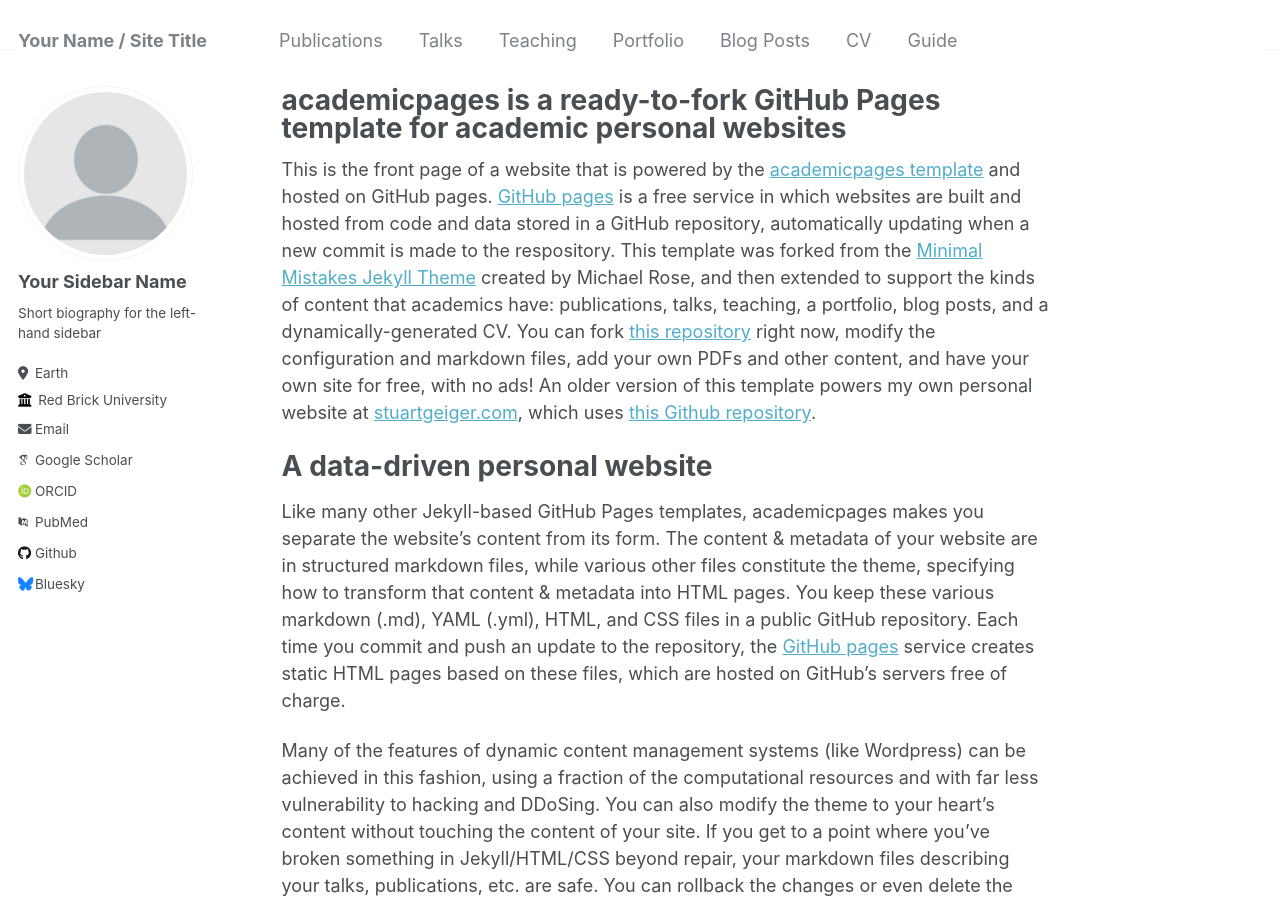
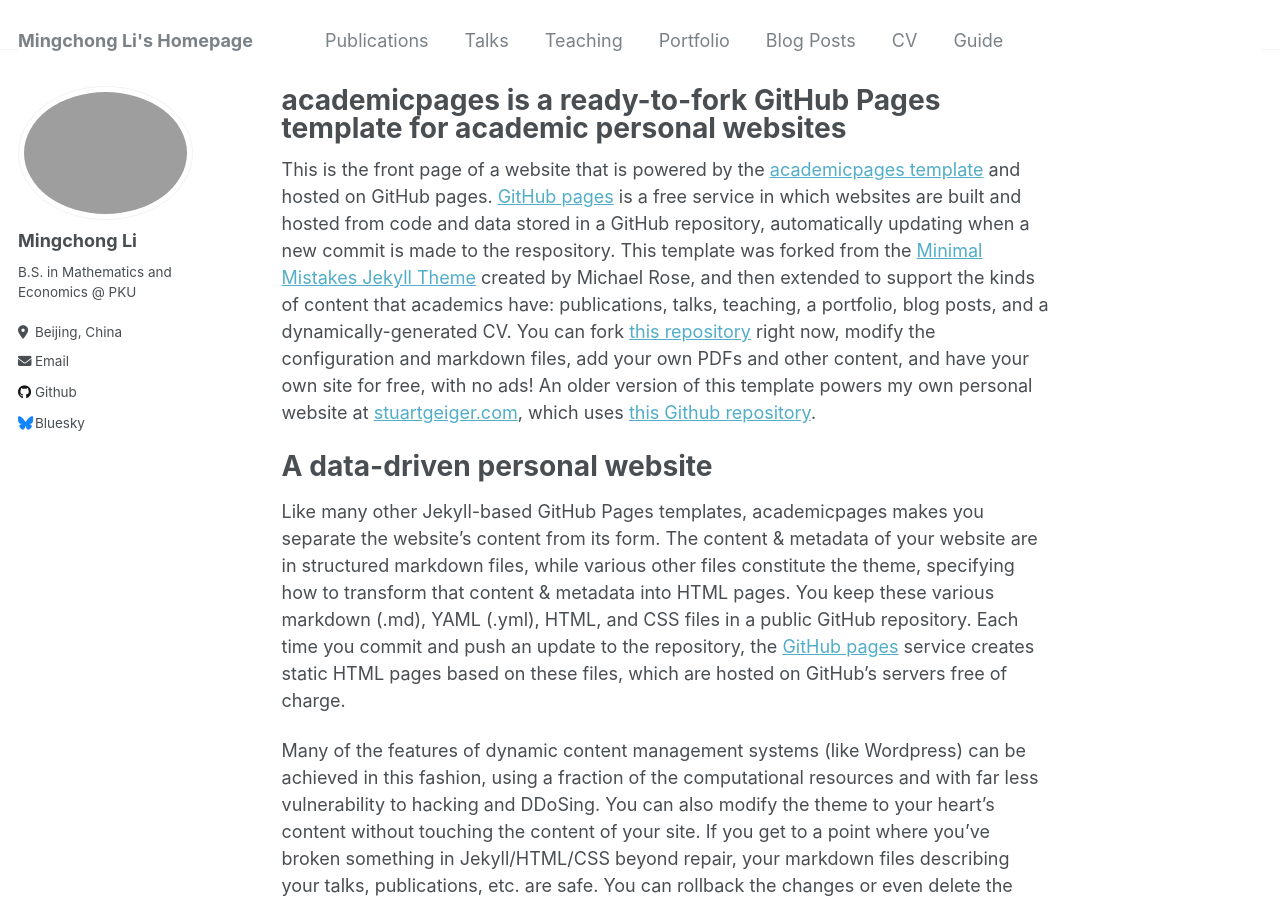
Before and after one commit to Elainamath/Elainamath.github.io, a Jekyll site: the page built from _pages/about.md, in a window 1280 px wide and 900 px high. Built offline with Jekyll 4.4.1, drawn with Linux system fonts in a browser that asks for light colours; some web fonts are replaced.

Commit message:
Update _config.yml

```diff
--- a/_config.yml
+++ b/_config.yml
@@ -8,41 +8,41 @@
 
 # Basic Site Settings
 locale                   : "en-US"
-title                    : "Your Name / Site Title"
+title                    : "Mingchong Li's Homepage"
 title_separator          : "-"
 name                     : &name "Your Name"
-description              : &description "personal description"
-url                      : https://academicpages.github.io # the base hostname & protocol for your site e.g. "https://mmistakes.github.io"
+description              : &description "B.S. in Mathematics and Economics @ PKU"
+url                      : "https://elainamath.github.io"  # the base hostname & protocol for your site e.g. "https://mmistakes.github.io"
 baseurl                  : "" # the subpath of your site, e.g. "/blog"
-repository               : "academicpages/academicpages.github.io"
+repository               : "Elainamath/Elainamath.github.io"
 
 # Site Author - The following control what appear as part of the author content on the side bar.
 #               If a field is blank the icon and link will not appear, otherwise it will be shown.
 #               Additional customization can be done by editing /_includes/author-profile.html
 author:
   # Biographic information
-  avatar           : "profile.png"
-  name             : "Your Sidebar Name"
+  avatar           : "lmc_profile.png"
+  name             : "Mingchong Li"
   pronouns         : # example: "she/her"
-  bio              : "Short biography for the left-hand sidebar"
-  location         : "Earth"
-  employer         : "Red Brick University"
+  bio              : "B.S. in Mathematics and Economics @ PKU"
+  location         : "Beijing, China"
+  employer         : # "Peking University"
   uri              : # URL
-  email            : "none@example.org"
+  email            : "2100010613@stu.pku.edu.cn"
 
   # Academic websites
   arxiv            : # URL - Update with the correct link to your profile
-  googlescholar    : "https://scholar.google.com/citations?user=PS_CX0AAAAAJ"
+  googlescholar    : # "https://scholar.google.com/citations?user=PS_CX0AAAAAJ"
   impactstory      : # URL
-  orcid            : "http://orcid.org/yourorcidurl"
-  pubmed           : "https://www.ncbi.nlm.nih.gov/pubmed/?term=john+snow"
+  orcid            : # "http://orcid.org/yourorcidurl"
+  pubmed           : # "https://www.ncbi.nlm.nih.gov/pubmed/?term=john+snow"
   researchgate     : # URL
 
   # Repositories and software development
   bitbucket        : # Username - Update with your username on the site
   codepen          : # Username
   dribbble         : # Username
-  github           : "academicpages"
+  github           : "Elainamath"
   kaggle           : # Username
   stackoverflow    : # User number or user number and name (i.e., use "1" or "1/jeff-atwood")
 
@@ -71,6 +71,7 @@ author:
   xing             : # Username
   youtube          : # Username
   zhihu            : # URL
+
 
 
 # Site Settings
@@ -107,7 +108,6 @@ staticman:
       options:
         format           : "iso8601" # "iso8601" (default), "timestamp-seconds", "timestamp-milliseconds"
 atom_feed:
-  hide                   : false     # change to true to hide the RSS feed in the footer
   path                   : # blank (default) uses feed.xml
 
 
```
